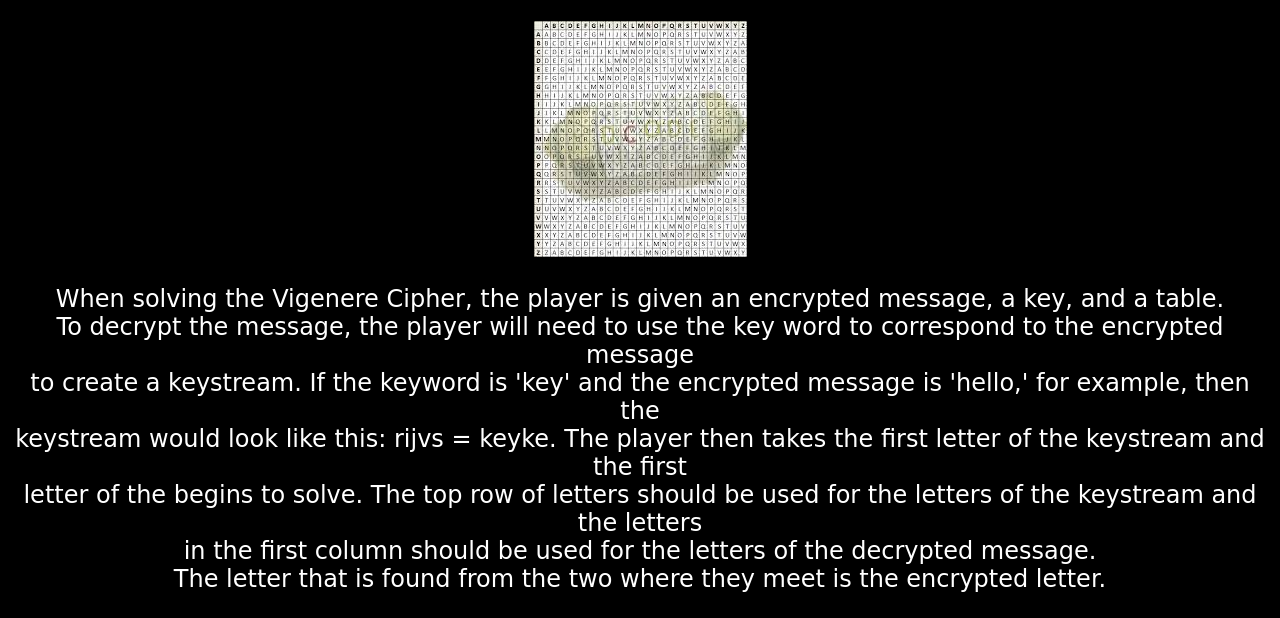
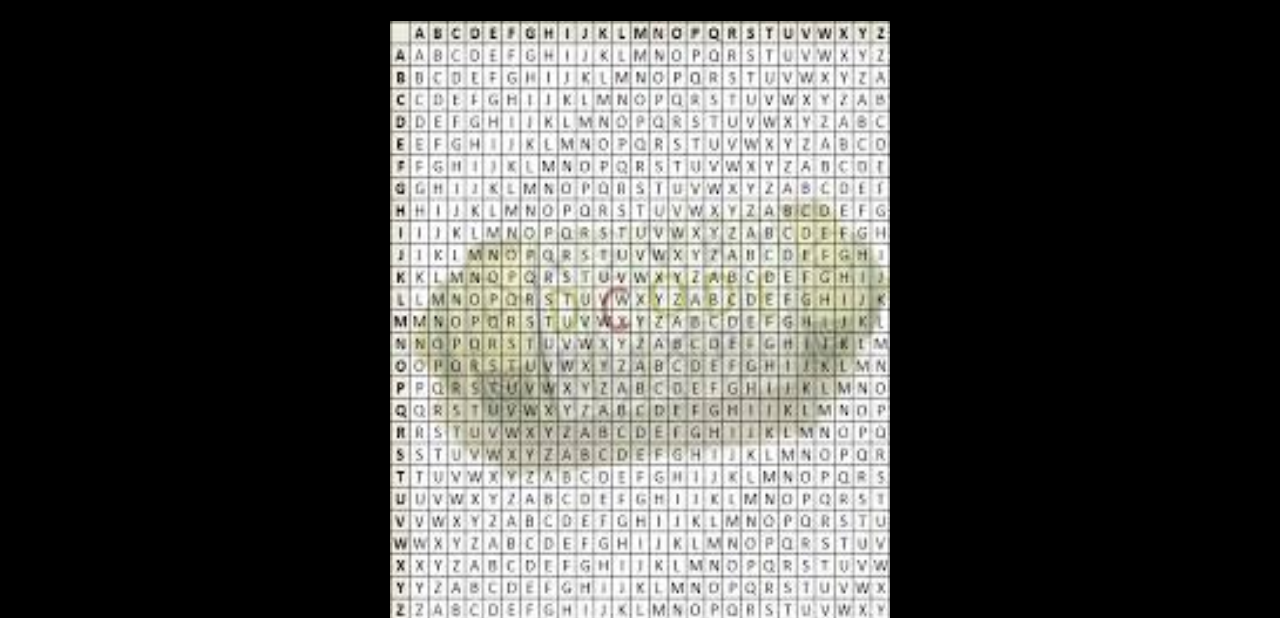
Before and after one commit to cryptographywanders/cryptographywanders.github.io, a plain HTML site: page vigenere.html in a window 1280 px wide. Shown: the part 138-756 px from the top of the page. Drawn offline with Linux system fonts and the light colour scheme; a web font is replaced by a local one.

Commit message:
Update vigenere.html

```diff
--- a/vigenere.html
+++ b/vigenere.html
@@ -13,7 +13,7 @@
 <title>Vigenere Cipher</title>
 <h1>Vigenere Cipher</h1>
 <h2>How to Solve</h2>
-<img src="images/vigenere.jpg"/>
+<img src="images/vigenere.jpg"/ width="500" height="600">
 <p>When solving the Vigenere Cipher, the player is given an encrypted message, a key, and a table.<br>
  To decrypt the message, the player will need to use the key word to correspond to the encrypted message <br>
 to create a keystream. If the keyword is 'key' and the encrypted message is 'hello,' for example, then the <br>
```
